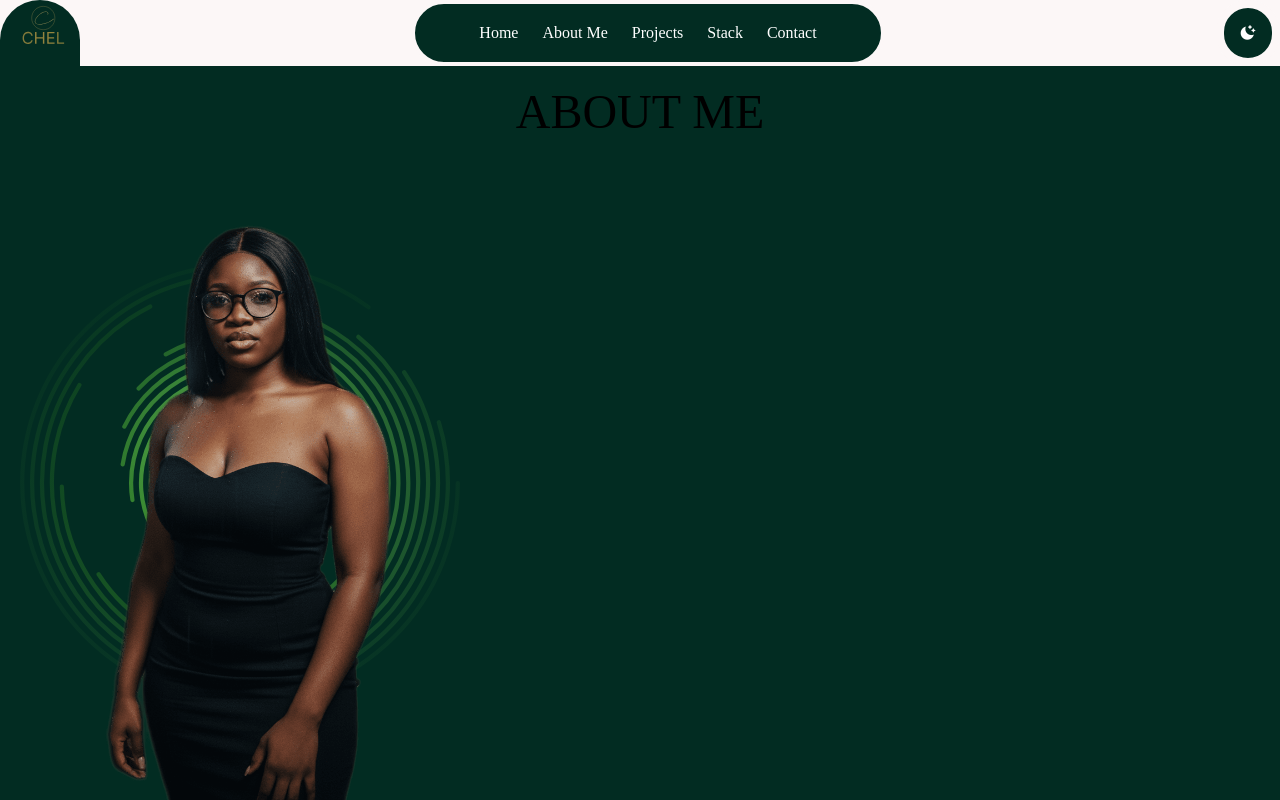
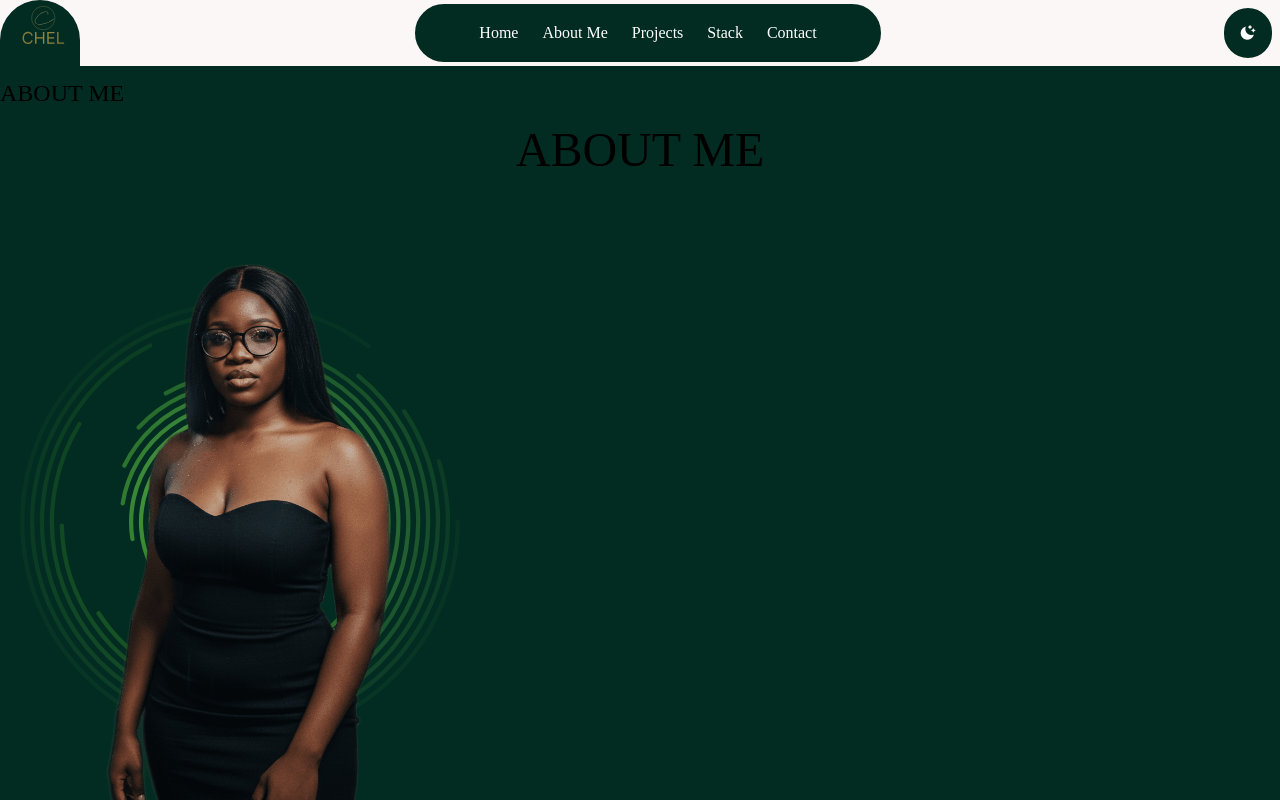
Before and after one commit to Lovethrech/my-main-portfolio, a Vue app: page /about in a window 1280 px wide. Shown: the top 800 px of the page. Built offline with nearby package versions, Linux system fonts and the light colour scheme; some icons are missing.

Commit message:
working on the footer components.

```diff
--- a/src/components/about/AboutMain.vue
+++ b/src/components/about/AboutMain.vue
@@ -1,9 +1,9 @@
 <script setup>
-
+import AboutTitle from './AboutTitle.vue';
 </script>
 
 <template>
     <section class="about-main">
-
+        <AboutTitle/>
     </section>
 </template>
--- /dev/null
+++ b/src/components/about/AboutTitle.vue
@@ -0,0 +1,13 @@
+<template>
+    <h2 class="about-title">
+        ABOUT ME
+    </h2>
+</template>
+
+<style scoped>
+#home-about-title{
+    color: var(--text-color);
+    text-align: center;
+    font-size: var(--h2-size);
+}
+</style>
--- a/src/views/AboutView.vue
+++ b/src/views/AboutView.vue
@@ -1,10 +1,12 @@
 <script setup>
+import AboutMain from '@/components/about/AboutMain.vue';
 import HomeAboutTitle from '@/components/home/about/HomeAboutTitle.vue';
 import HomeHeroUserProfileImage from '@/components/home/hero/HomeHeroUserProfileImage.vue';
 </script>
 
 <template>
     <main id="about-view">
+        <AboutMain/>
         <HomeAboutTitle/>
         <div class="about-view-main-ctn">
             <HomeHeroUserProfileImage/>
```
